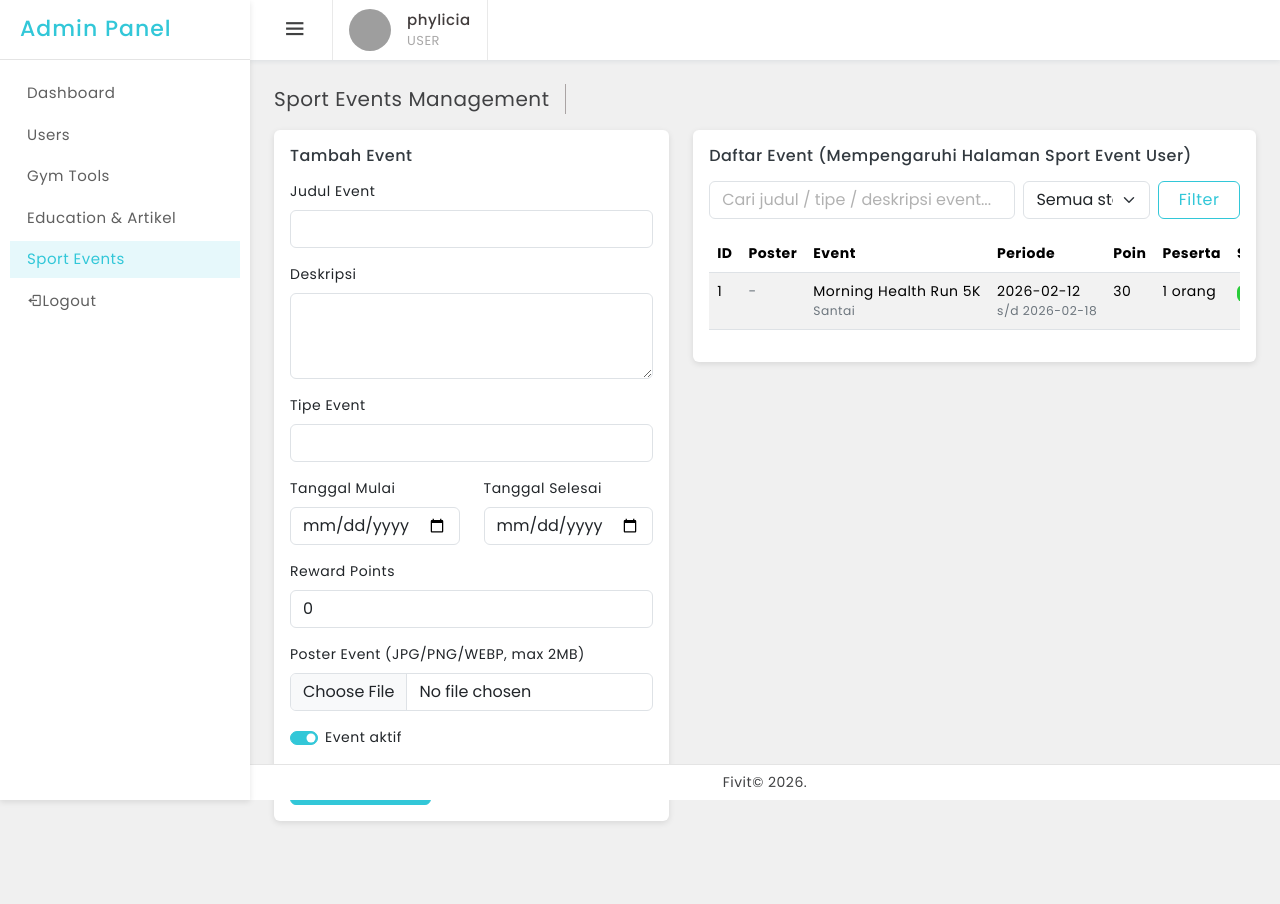
After one commit to Matthew066/Fivitt, a PHP site: page /admin/sporteventadmin.php in a window 1280 px wide. The commit adds this page. Run offline with PHP 8.4, Linux system fonts and the light colour scheme; a user stored in the database is signed in; data comes from the database, SQL or seed files in the repository; grey boxes are pictures that could not be loaded.

Commit message:
Add admin sportevent

```diff
--- a/admin/includes/sidebar.php
+++ b/admin/includes/sidebar.php
@@ -27,6 +27,9 @@ function isActive(array $pages, string $currentPage): string
 		<li class="<?php echo isActive(['education_articles.php'], $currentPage); ?>">
 			<a href="education_articles.php">Education & Artikel</a>
 		</li>
+		<li class="<?php echo isActive(['sporteventadmin.php'], $currentPage); ?>">
+			<a href="sporteventadmin.php">Sport Events</a>
+		</li>
 		<!-- Logout Button -->
 		<li class="<?php echo isActive(['logout.php'], $currentPage); ?>">
 			<a href="logout.php">
--- /dev/null
+++ b/admin/sporteventadmin.php
@@ -0,0 +1,355 @@
+<?php
+require_once __DIR__ . '/auth.php';
+require_once '../includes/db.php';
+
+try {
+    $pdo->query("ALTER TABLE events ADD COLUMN image_path varchar(255) DEFAULT NULL");
+} catch (Throwable $e) {
+    // ignore if column already exists
+}
+
+function h(?string $value): string
+{
+    return htmlspecialchars((string) $value, ENT_QUOTES, 'UTF-8');
+}
+
+$eventImageDirRelative = 'assets/images/events';
+$eventImageDirAbsolute = dirname(__DIR__) . '/' . $eventImageDirRelative;
+
+$action = (string) ($_POST['action'] ?? '');
+
+if ($_SERVER['REQUEST_METHOD'] === 'POST') {
+    if ($action === 'save_event') {
+        $eventId = (int) ($_POST['event_id'] ?? 0);
+        $title = trim((string) ($_POST['title'] ?? ''));
+        $description = trim((string) ($_POST['description'] ?? ''));
+        $eventType = trim((string) ($_POST['event_type'] ?? ''));
+        $startDate = trim((string) ($_POST['start_date'] ?? ''));
+        $endDate = trim((string) ($_POST['end_date'] ?? ''));
+        $rewardPoints = (int) ($_POST['reward_points'] ?? 0);
+        $isActive = isset($_POST['is_active']) ? 1 : 0;
+        $currentImagePath = trim((string) ($_POST['current_image_path'] ?? ''));
+        $removeImage = isset($_POST['remove_image']);
+        $imagePath = $removeImage ? '' : $currentImagePath;
+
+        if ($rewardPoints < 0) {
+            $rewardPoints = 0;
+        }
+
+        if (isset($_FILES['event_image']) && (int) ($_FILES['event_image']['error'] ?? UPLOAD_ERR_NO_FILE) !== UPLOAD_ERR_NO_FILE) {
+            $uploadError = (int) ($_FILES['event_image']['error'] ?? UPLOAD_ERR_NO_FILE);
+            if ($uploadError === UPLOAD_ERR_OK) {
+                $maxFileSize = 2 * 1024 * 1024;
+                $fileSize = (int) ($_FILES['event_image']['size'] ?? 0);
+                $tmpName = (string) ($_FILES['event_image']['tmp_name'] ?? '');
+                $allowedMimeTypes = ['image/jpeg' => 'jpg', 'image/png' => 'png', 'image/webp' => 'webp'];
+                $detectedMime = $tmpName !== '' ? (string) mime_content_type($tmpName) : '';
+
+                if ($fileSize > 0 && $fileSize <= $maxFileSize && isset($allowedMimeTypes[$detectedMime])) {
+                    if (!is_dir($eventImageDirAbsolute)) {
+                        mkdir($eventImageDirAbsolute, 0777, true);
+                    }
+
+                    $fileName = 'event-' . date('YmdHis') . '-' . bin2hex(random_bytes(4)) . '.' . $allowedMimeTypes[$detectedMime];
+                    $targetAbsolutePath = $eventImageDirAbsolute . '/' . $fileName;
+                    $targetRelativePath = $eventImageDirRelative . '/' . $fileName;
+
+                    if (move_uploaded_file($tmpName, $targetAbsolutePath)) {
+                        if (
+                            $currentImagePath !== '' &&
+                            str_starts_with($currentImagePath, $eventImageDirRelative . '/') &&
+                            is_file(dirname(__DIR__) . '/' . $currentImagePath)
+                        ) {
+                            @unlink(dirname(__DIR__) . '/' . $currentImagePath);
+                        }
+                        $imagePath = $targetRelativePath;
+                    }
+                }
+            }
+        }
+
+        if (
+            $removeImage &&
+            $currentImagePath !== '' &&
+            str_starts_with($currentImagePath, $eventImageDirRelative . '/') &&
+            is_file(dirname(__DIR__) . '/' . $currentImagePath)
+        ) {
+            @unlink(dirname(__DIR__) . '/' . $currentImagePath);
+        }
+
+        if ($title !== '' && $description !== '' && $eventType !== '' && $startDate !== '' && $endDate !== '') {
+            if ($endDate < $startDate) {
+                $endDate = $startDate;
+            }
+
+            if ($eventId > 0) {
+                $update = $pdo->prepare("
+                    UPDATE events
+                    SET title = ?, description = ?, event_type = ?, start_date = ?, end_date = ?, reward_points = ?, is_active = ?, image_path = ?
+                    WHERE id_events = ?
+                ");
+                $update->execute([$title, $description, $eventType, $startDate, $endDate, $rewardPoints, $isActive, ($imagePath !== '' ? $imagePath : null), $eventId]);
+            } else {
+                $insert = $pdo->prepare("
+                    INSERT INTO events (title, description, event_type, start_date, end_date, reward_points, is_active, image_path)
+                    VALUES (?, ?, ?, ?, ?, ?, ?, ?)
+                ");
+                $insert->execute([$title, $description, $eventType, $startDate, $endDate, $rewardPoints, $isActive, ($imagePath !== '' ? $imagePath : null)]);
+            }
+        }
+
+        header('Location: sporteventadmin.php');
+        exit;
+    }
+
+    if ($action === 'delete_event') {
+        $eventId = (int) ($_POST['event_id'] ?? 0);
+        if ($eventId > 0) {
+            $imageStmt = $pdo->prepare("SELECT image_path FROM events WHERE id_events = ? LIMIT 1");
+            $imageStmt->execute([$eventId]);
+            $eventRow = $imageStmt->fetch();
+
+            $delete = $pdo->prepare("DELETE FROM events WHERE id_events = ?");
+            $delete->execute([$eventId]);
+
+            $imagePath = (string) ($eventRow['image_path'] ?? '');
+            if (
+                $imagePath !== '' &&
+                str_starts_with($imagePath, $eventImageDirRelative . '/') &&
+                is_file(dirname(__DIR__) . '/' . $imagePath)
+            ) {
+                @unlink(dirname(__DIR__) . '/' . $imagePath);
+            }
+        }
+
+        header('Location: sporteventadmin.php');
+        exit;
+    }
+}
+
+$search = trim((string) ($_GET['q'] ?? ''));
+$statusFilter = (string) ($_GET['status'] ?? 'all');
+if (!in_array($statusFilter, ['all', 'active', 'inactive'], true)) {
+    $statusFilter = 'all';
+}
+
+$editEventId = isset($_GET['edit']) ? (int) $_GET['edit'] : 0;
+$editEvent = null;
+if ($editEventId > 0) {
+    $editStmt = $pdo->prepare("SELECT * FROM events WHERE id_events = ? LIMIT 1");
+    $editStmt->execute([$editEventId]);
+    $editEvent = $editStmt->fetch();
+}
+
+$where = [];
+$params = [];
+if ($search !== '') {
+    $where[] = "(e.title LIKE ? OR e.event_type LIKE ? OR e.description LIKE ?)";
+    $like = '%' . $search . '%';
+    $params[] = $like;
+    $params[] = $like;
+    $params[] = $like;
+}
+if ($statusFilter === 'active') {
+    $where[] = "e.is_active = 1";
+} elseif ($statusFilter === 'inactive') {
+    $where[] = "e.is_active = 0";
+}
+
+$sql = "
+    SELECT
+        e.*,
+        COUNT(ep.id_event_participants) AS total_participants
+    FROM events e
+    LEFT JOIN event_participants ep ON ep.event_id = e.id_events
+";
+if ($where) {
+    $sql .= " WHERE " . implode(' AND ', $where);
+}
+$sql .= "
+    GROUP BY
+        e.id_events, e.title, e.description, e.event_type,
+        e.start_date, e.end_date, e.reward_points, e.is_active, e.image_path
+    ORDER BY e.start_date DESC, e.id_events DESC
+";
+
+$eventsStmt = $pdo->prepare($sql);
+$eventsStmt->execute($params);
+$events = $eventsStmt->fetchAll();
+?>
+
+<!doctype html>
+<html lang="en">
+<?php require 'includes/head.php'; ?>
+
+<body>
+    <div class="wrapper">
+        <?php include 'includes/sidebar.php'; ?>
+        <?php include 'includes/header.php'; ?>
+
+        <div class="page-wrapper">
+            <div class="page-content">
+                <div class="page-breadcrumb d-none d-sm-flex align-items-center mb-3">
+                    <div class="breadcrumb-title pe-3">Sport Events Management</div>
+                </div>
+
+                <div class="row">
+                    <div class="col-12 col-lg-5">
+                        <div class="card">
+                            <div class="card-body">
+                                <h6 class="mb-3"><?php echo $editEvent ? 'Edit Event' : 'Tambah Event'; ?></h6>
+                                <form method="post" enctype="multipart/form-data">
+                                    <input type="hidden" name="action" value="save_event">
+                                    <input type="hidden" name="event_id" value="<?php echo (int) ($editEvent['id_events'] ?? 0); ?>">
+                                    <input type="hidden" name="current_image_path" value="<?php echo h($editEvent['image_path'] ?? ''); ?>">
+
+                                    <div class="mb-3">
+                                        <label class="form-label">Judul Event</label>
+                                        <input type="text" class="form-control" name="title" required value="<?php echo h($editEvent['title'] ?? ''); ?>">
+                                    </div>
+
+                                    <div class="mb-3">
+                                        <label class="form-label">Deskripsi</label>
+                                        <textarea class="form-control" name="description" rows="3" required><?php echo h($editEvent['description'] ?? ''); ?></textarea>
+                                    </div>
+
+                                    <div class="mb-3">
+                                        <label class="form-label">Tipe Event</label>
+                                        <input type="text" class="form-control" name="event_type" required value="<?php echo h($editEvent['event_type'] ?? ''); ?>">
+                                    </div>
+
+                                    <div class="row">
+                                        <div class="col-md-6 mb-3">
+                                            <label class="form-label">Tanggal Mulai</label>
+                                            <input type="date" class="form-control" name="start_date" required value="<?php echo h($editEvent['start_date'] ?? ''); ?>">
+                                        </div>
+                                        <div class="col-md-6 mb-3">
+                                            <label class="form-label">Tanggal Selesai</label>
+                                            <input type="date" class="form-control" name="end_date" required value="<?php echo h($editEvent['end_date'] ?? ''); ?>">
+                                        </div>
+                                    </div>
+
+                                    <div class="mb-3">
+                                        <label class="form-label">Reward Points</label>
+                                        <input type="number" min="0" class="form-control" name="reward_points" value="<?php echo (int) ($editEvent['reward_points'] ?? 0); ?>">
+                                    </div>
+
+                                    <div class="mb-3">
+                                        <label class="form-label">Poster Event (JPG/PNG/WEBP, max 2MB)</label>
+                                        <input type="file" class="form-control" name="event_image" accept=".jpg,.jpeg,.png,.webp,image/jpeg,image/png,image/webp">
+                                    </div>
+                                    <?php if (!empty($editEvent['image_path'])): ?>
+                                        <div class="mb-3">
+                                            <img src="../<?php echo h($editEvent['image_path']); ?>" alt="Poster event" style="width:100px;height:100px;object-fit:cover;border-radius:10px;">
+                                            <div class="form-check mt-2">
+                                                <input class="form-check-input" type="checkbox" id="remove_image" name="remove_image">
+                                                <label class="form-check-label" for="remove_image">Hapus poster saat simpan</label>
+                                            </div>
+                                        </div>
+                                    <?php endif; ?>
+
+                                    <?php $isActiveChecked = ((int) ($editEvent['is_active'] ?? 1)) === 1; ?>
+                                    <div class="form-check form-switch mb-3">
+                                        <input class="form-check-input" type="checkbox" id="is_active" name="is_active" <?php echo $isActiveChecked ? 'checked' : ''; ?>>
+                                        <label class="form-check-label" for="is_active">Event aktif</label>
+                                    </div>
+
+                                    <button type="submit" class="btn btn-primary">
+                                        <?php echo $editEvent ? 'Update Event' : 'Simpan Event'; ?>
+                                    </button>
+                                    <?php if ($editEvent): ?>
+                                        <a href="sporteventadmin.php" class="btn btn-light ms-1">Batal</a>
+                                    <?php endif; ?>
+                                </form>
+                            </div>
+                        </div>
+                    </div>
+
+                    <div class="col-12 col-lg-7">
+                        <div class="card">
+                            <div class="card-body">
+                                <h6 class="mb-3">Daftar Event (Mempengaruhi Halaman Sport Event User)</h6>
+                                <form method="get" class="row g-2 mb-3">
+                                    <div class="col-md-7">
+                                        <input type="text" class="form-control" name="q" value="<?php echo h($search); ?>" placeholder="Cari judul / tipe / deskripsi event...">
+                                    </div>
+                                    <div class="col-md-3">
+                                        <select class="form-select" name="status">
+                                            <option value="all" <?php echo $statusFilter === 'all' ? 'selected' : ''; ?>>Semua status</option>
+                                            <option value="active" <?php echo $statusFilter === 'active' ? 'selected' : ''; ?>>Aktif</option>
+                                            <option value="inactive" <?php echo $statusFilter === 'inactive' ? 'selected' : ''; ?>>Nonaktif</option>
+                                        </select>
+                                    </div>
+                                    <div class="col-md-2 d-grid">
+                                        <button type="submit" class="btn btn-outline-primary">Filter</button>
+                                    </div>
+                                </form>
+                                <div class="table-responsive">
+                                    <table class="table table-striped">
+                                        <thead>
+                                            <tr>
+                                                <th>ID</th>
+                                                <th>Poster</th>
+                                                <th>Event</th>
+                                                <th>Periode</th>
+                                                <th>Poin</th>
+                                                <th>Peserta</th>
+                                                <th>Status</th>
+                                                <th>Aksi</th>
+                                            </tr>
+                                        </thead>
+                                        <tbody>
+                                            <?php if (!$events): ?>
+                                                <tr>
+                                                    <td colspan="8" class="text-center">Belum ada event.</td>
+                                                </tr>
+                                            <?php endif; ?>
+                                            <?php foreach ($events as $event): ?>
+                                                <tr>
+                                                    <td><?php echo (int) $event['id_events']; ?></td>
+                                                    <td>
+                                                        <?php if (!empty($event['image_path'])): ?>
+                                                            <img src="../<?php echo h($event['image_path']); ?>" alt="Poster" style="width:58px;height:58px;object-fit:cover;border-radius:8px;">
+                                                        <?php else: ?>
+                                                            <span class="text-muted">-</span>
+                                                        <?php endif; ?>
+                                                    </td>
+                                                    <td>
+                                                        <?php echo h($event['title']); ?>
+                                                        <div class="text-muted small"><?php echo h($event['event_type']); ?></div>
+                                                    </td>
+                                                    <td>
+                                                        <?php echo h($event['start_date']); ?>
+                                                        <div class="text-muted small">s/d <?php echo h($event['end_date']); ?></div>
+                                                    </td>
+                                                    <td><?php echo (int) $event['reward_points']; ?></td>
+                                                    <td><?php echo (int) $event['total_participants']; ?> orang</td>
+                                                    <td>
+                                                        <span class="badge <?php echo ((int) $event['is_active'] === 1) ? 'bg-success' : 'bg-secondary'; ?>">
+                                                            <?php echo ((int) $event['is_active'] === 1) ? 'Aktif' : 'Nonaktif'; ?>
+                                                        </span>
+                                                    </td>
+                                                    <td>
+                                                        <a href="sporteventadmin.php?edit=<?php echo (int) $event['id_events']; ?>" class="btn btn-sm btn-outline-primary">Edit</a>
+                                                        <form method="post" class="d-inline" onsubmit="return confirm('Hapus event ini?');">
+                                                            <input type="hidden" name="action" value="delete_event">
+                                                            <input type="hidden" name="event_id" value="<?php echo (int) $event['id_events']; ?>">
+                                                            <button type="submit" class="btn btn-sm btn-outline-danger">Hapus</button>
+                                                        </form>
+                                                    </td>
+                                                </tr>
+                                            <?php endforeach; ?>
+                                        </tbody>
+                                    </table>
+                                </div>
+                            </div>
+                        </div>
+                    </div>
+                </div>
+            </div>
+        </div>
+        <?php include 'includes/footer.php'; ?>
+    </div>
+</body>
+
+</html>
```
Also changed, not shown: sportevent.php (+17 -90 lines), sportevent_detail.php (+17 -0 lines).
